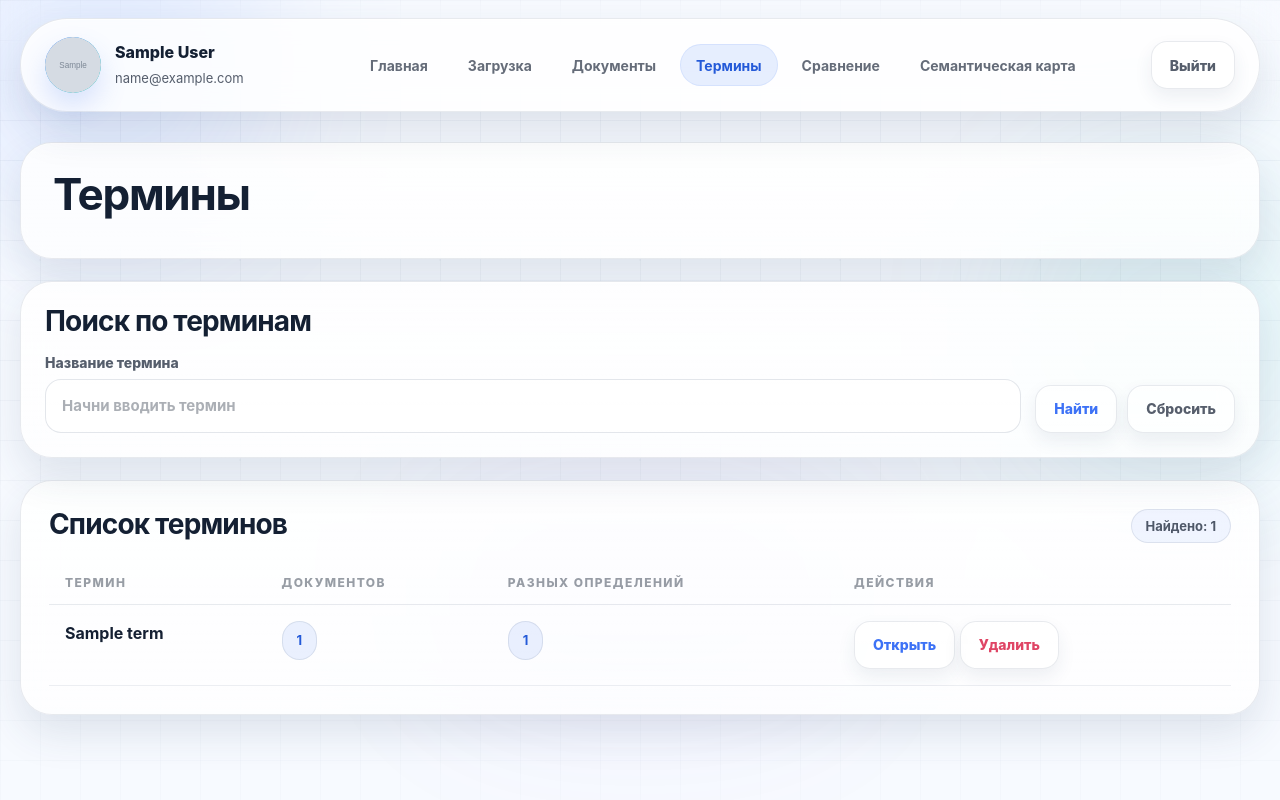
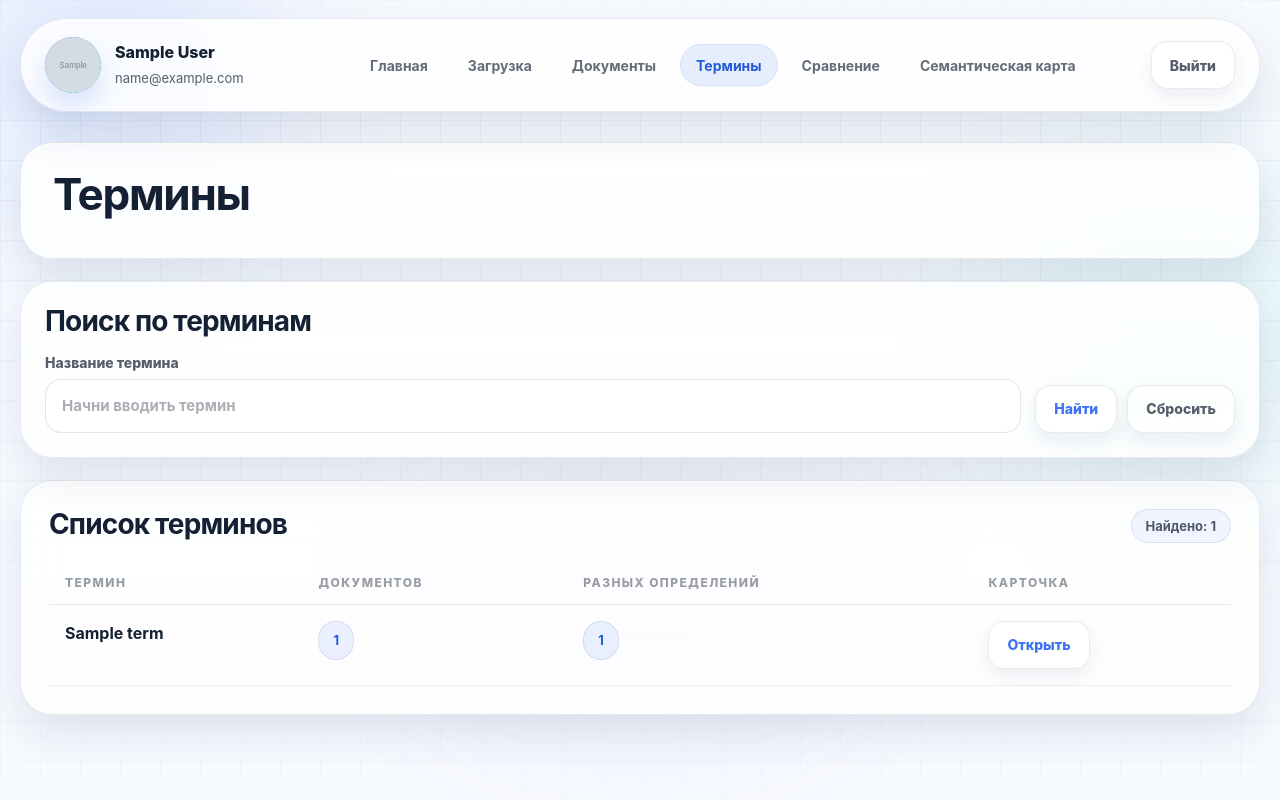
Before and after one commit to polinemaline/semantic_map, a Flask app: page /terms in a window 1280 px wide. Run offline with Flask 3, Linux system fonts and the light colour scheme; the visitor is signed in with stand-in values (Sample User, id 1); tables that the repository leaves empty hold one stand-in row (values such as "Sample post"); grey boxes marked "Sample" are stand-in pictures.

Commit message:
до правок

```diff
--- a/diplom/app/static/css/style.css
+++ b/diplom/app/static/css/style.css
@@ -778,7 +778,6 @@ tbody tr:hover td {
 
 .upload-layout {
     display: grid;
-    grid-template-columns: minmax(0, 1.08fr) minmax(300px, 0.75fr);
     gap: 22px;
 }
 
--- a/diplom/app/templates/semantic_map.html
+++ b/diplom/app/templates/semantic_map.html
@@ -26,8 +26,6 @@
 
 .map-top-grid {
   display: grid;
-  grid-template-columns: minmax(0, 1.05fr) minmax(320px, 0.7fr);
-  gap: 22px;
   position: relative;
   z-index: 50;
 }
@@ -1656,8 +1654,8 @@ function initDefinitionTooltips() {
       </div>
     `;
 
-    tooltip.style.left = `${Math.min(window.innerWidth - 372, event.clientX + 16)}px`;
-    tooltip.style.top = `${Math.min(window.innerHeight - 180, event.clientY + 16)}px`;
+    tooltip.style.left = `${Math.min(window.innerWidth - 372, event.clientX - 500)}px`;
+    tooltip.style.top = `${Math.min(window.innerHeight - 180, event.clientY - 180)}px`;
 
     tooltip.classList.add("is-visible");
   }
--- a/diplom/app/templates/terms.html
+++ b/diplom/app/templates/terms.html
@@ -57,7 +57,7 @@
             <th>Термин</th>
             <th>Документов</th>
             <th>Разных определений</th>
-            <th>Действия</th>
+            <th>Карточка</th>
           </tr>
         </thead>
         <tbody>
@@ -80,14 +80,6 @@
               <td>
                 <div class="table-actions">
                   <a class="button button-small" href="{{ url_for('main.term_detail', term_id=term.id) }}">Открыть</a>
-                  <form
-                    method="post"
-                    action="{{ url_for('main.term_delete', term_id=term.id) }}"
-                    style="display: inline;"
-                    onsubmit="return confirm('Удалить термин «{{ term.name }}»?');"
-                  >
-                    <button class="button button-small button-danger" type="submit">Удалить</button>
-                  </form>
                 </div>
               </td>
             </tr>
```
Also changed, not shown: diplom/app/templates/term_detail.html (+0 -8 lines), кристина2026.jpg (added).
